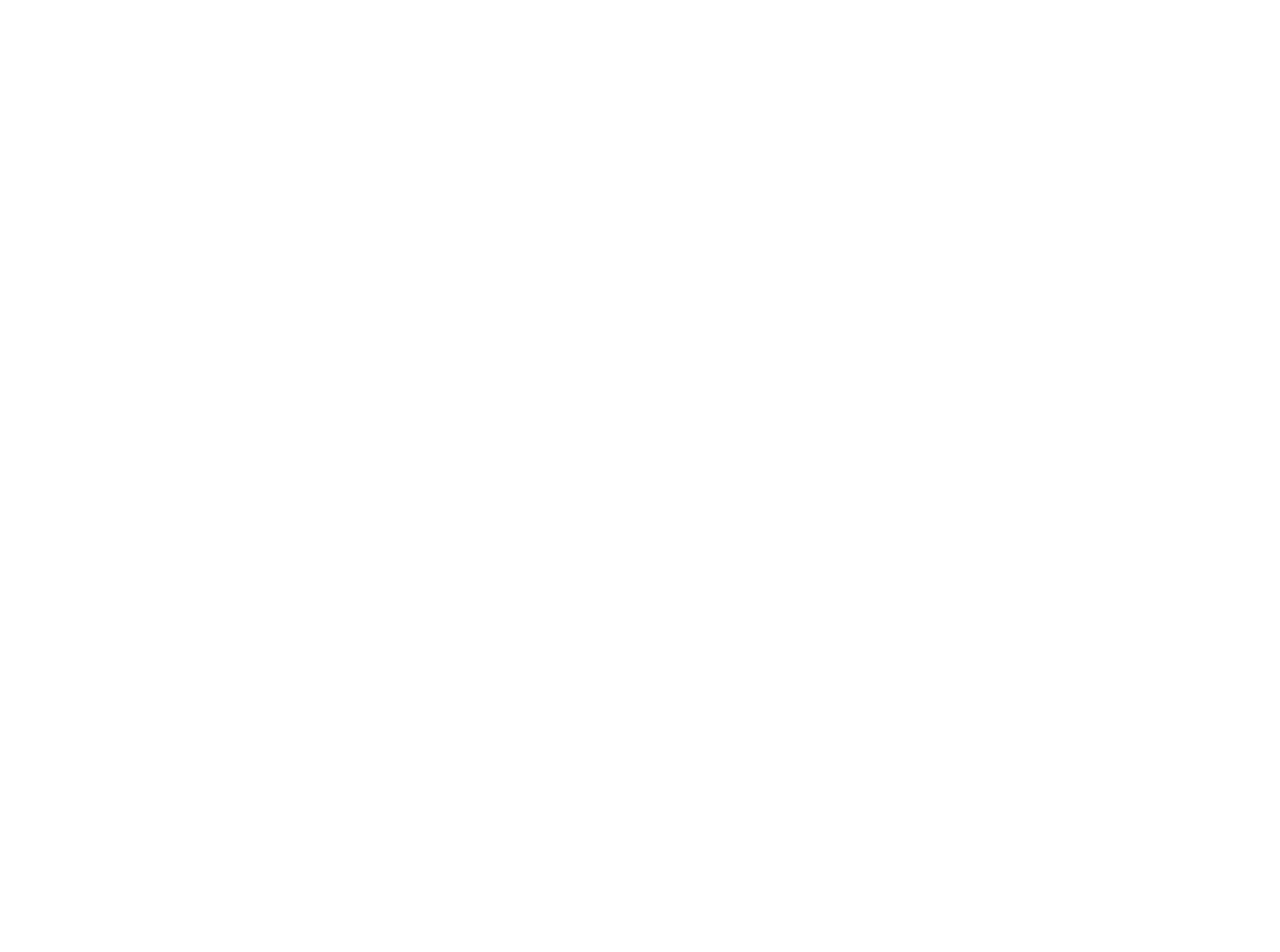
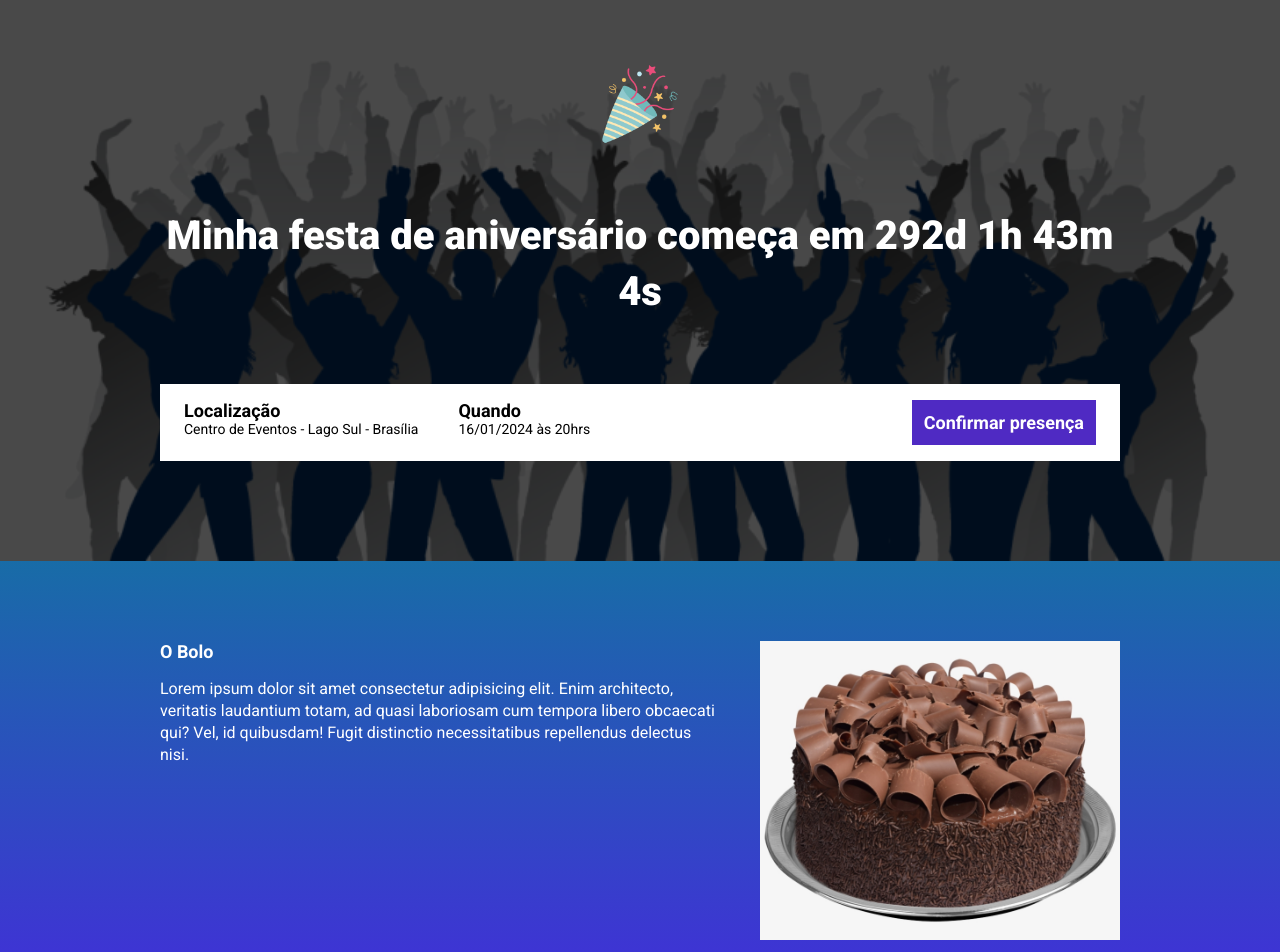
Before and after one commit to CaioHenrique16/M22_aniversario, a website built with Parcel: page src/index.html in a window 1280 px wide. Shown: the top 952 px of the page. Before the commit the page ends 800 px from the top, so only its background shows below. Built offline with nearby package versions, Linux system fonts and the light colour scheme.

Commit message:
finalizando o exercicio

```diff
--- a/package.json
+++ b/package.json
@@ -2,9 +2,9 @@
   "name": "m22_aniversario",
   "version": "1.0.0",
   "description": "",
-  "main": "index.js",
   "scripts": {
     "dev": "parcel src/index.html src/styles/main.scss src/scripts/main.js",
+    "build": "parcel build src/index.html",
     "test": "echo \"Error: no test specified\" && exit 1"
   },
   "keywords": [],
@@ -12,6 +12,7 @@
   "license": "ISC",
   "devDependencies": {
     "@parcel/transformer-sass": "^2.8.3",
-    "parcel": "^2.8.3"
+    "parcel": "^2.8.3",
+    "sharp": "^0.31.3"
   }
 }
--- a/src/index.html
+++ b/src/index.html
@@ -4,10 +4,76 @@
     <meta charset="UTF-8">
     <meta http-equiv="X-UA-Compatible" content="IE=edge">
     <meta name="viewport" content="width=device-width, initial-scale=1.0">
-    <title>Document</title>
+    <title>Meu Aniversário</title>
+
+    <link rel="preconnect" href="https://fonts.googleapis.com">
+    <link rel="preconnect" href="https://fonts.gstatic.com" crossorigin>
+    <link href="https://fonts.googleapis.com/css2?family=Roboto:wght@400;700;900&display=swap" rel="stylesheet">
+
     <link rel="stylesheet" href="styles/main.scss">
+    <link rel="stylesheet" href="https://unpkg.com/aos@next/dist/aos.css" />
 </head>
 <body>
+    <header class="hero">
+        <div class="container">
+            <img class="hero__logo" src="./images/logo.png" alt="EBAC">
+            <p class="hero__text">
+                Minha festa de aniversário começa em <span id="contador"></span>
+            </p>
+            <div class="infos-bar">
+                <ul class="infos-bar__infos">
+                    <li class="infos-bar__infos__item">
+                        <b>Localização</b>
+                        Centro de Eventos - Lago Sul - Brasília
+                    </li>
+                    <li class="infos-bar__infos__item">
+                        <b>Quando</b>
+                        16/01/2024 às 20hrs
+                    </li>
+                </ul>
+                <a href="#" class="button button--primary">Confirmar presença</a>
+            </div>
+        </div>
+    </header>
+
+    <section class="event event--frontend" >
+        <div class="container" data-aos="fade-right">
+            <div class="event__details">
+                <h2 class="event__details__title">O Bolo</h2>
+                <p class="event__details__description">Lorem ipsum dolor sit amet consectetur adipisicing elit. Enim architecto, veritatis laudantium totam, ad quasi laboriosam cum tempora libero obcaecati qui? Vel, id quibusdam! Fugit distinctio necessitatibus repellendus delectus nisi.</p>
+            </div>
+            <img class="event__image" src="./images/bolo.png" alt="Front-end">
+        </div>
+    </section>
+    <section class="event event--ui-ux event--image-left" >
+        <div class="container" data-aos="fade-left">
+            <div class="event__details">
+                <h2 class="event__details__title">Sobre a festa</h2>
+                <p class="event__details__description">Lorem ipsum dolor sit amet consectetur adipisicing elit. Enim architecto, veritatis laudantium totam, ad quasi laboriosam cum tempora libero obcaecati qui? Vel, id quibusdam! Fugit distinctio necessitatibus repellendus delectus nisi.</p>
+            </div>
+            <img class="event__image" src="./images/festa-2.png" alt="Front-end">
+        </div>
+    </section>
+    <section class="event event--data-science">
+        <div class="container" data-aos="fade-right">
+            <div class="event__details">
+                <h2 class="event__details__title">O tema</h2>
+                <p class="event__details__description">Lorem ipsum dolor sit amet consectetur adipisicing elit. Enim architecto, veritatis laudantium totam, ad quasi laboriosam cum tempora libero obcaecati qui? Vel, id quibusdam! Fugit distinctio necessitatibus repellendus delectus nisi.</p>
+            </div>
+            <img class="event__image" src="./images/flork-aniversario-pnh.png" alt="Front-end">
+        </div>
+    </section>
+    <section class="event event--backend event--image-left">
+        <div class="container" data-aos="fade-left">
+            <div class="event__details">
+                <h2 class="event__details__title">O aniversáriante</h2>
+                <p class="event__details__description">Lorem ipsum dolor sit amet consectetur adipisicing elit. Enim architecto, veritatis laudantium totam, ad quasi laboriosam cum tempora libero obcaecati qui? Vel, id quibusdam! Fugit distinctio necessitatibus repellendus delectus nisi.</p>
+            </div>
+            <img class="event__image" src="./images/Festa-Aniversário.png" alt="Front-end">
+        </div>
+    </section>
+
+    <script src="https://unpkg.com/aos@next/dist/aos.js"></script>
     <script src="scripts/main.js"></script>
 </body>
 </html>
--- a/src/scripts/main.js
+++ b/src/scripts/main.js
@@ -0,0 +1,29 @@
+AOS.init();
+
+const dataDoEvento = new Date("Jan 16, 2024 19:00:00");
+const timeStampDoEvento = dataDoEvento.getTime();
+
+const contaAsHoras = setInterval(function(){
+    const agora = new Date();
+    const timeStampAtual = agora.getTime();
+
+    const distanciaAteOEvento = timeStampDoEvento - timeStampAtual;
+
+    const diaEmMs = 1000 * 60 * 60 * 24;
+    const horaEmMs = 1000 * 60 * 60;
+    const minutoEmMs = 1000 * 60;
+
+    const diasAteOEvento = Math.floor(distanciaAteOEvento / diaEmMs);
+    const horasAteOEvento = Math.floor((distanciaAteOEvento % diaEmMs) / horaEmMs);
+    const minutosAteOEvento = Math.floor((distanciaAteOEvento % horaEmMs) / minutoEmMs);
+    const segundosAteOEvento = Math.floor((distanciaAteOEvento % minutoEmMs) / 1000);
+
+
+    document.getElementById('contador').innerHTML = `${diasAteOEvento}d ${horasAteOEvento}h ${minutosAteOEvento}m ${segundosAteOEvento}s`;
+
+    if(distanciaAteOEvento < 0 ){
+        clearInterval(contaAsHoras);
+        document.getElementById('contador').innerHTML = 'Evento expirado';
+
+    }
+}, 1000)
--- /dev/null
+++ b/src/styles/_event.scss
@@ -0,0 +1,63 @@
+@use 'variables';
+
+.event{
+    padding: 80px 0;
+
+    &--frontend{
+        background-image: linear-gradient(variables.$blue1, variables.$blue2);
+    }
+
+    &--ui-ux{
+        background-image: linear-gradient(variables.$blue2, variables.$pink);
+    }
+    &--data-science{
+        background-image: linear-gradient(variables.$pink, variables.$yellow);
+    }
+
+    &--backend{
+        background-image: linear-gradient(variables.$yellow, variables.$pink);
+    }
+
+    &--image-left{
+        .container{
+            flex-direction: row-reverse;
+        }
+    }
+
+    .container{
+        display: flex;
+        gap: 40px;
+    }
+
+    &__image{
+        max-width: 360px;
+    }
+
+    &__details{
+
+        &__title{
+            font-size: 18px;
+            font-weight: bold;
+            margin-bottom: 16px;
+        }
+
+        &__description{
+            line-height: 22px;
+        }
+    }
+
+    @media(max-width: 640px){
+        .container{
+            display: block;
+        }
+
+        &__image{
+            width: 100%;
+        }
+
+        &__details{
+            margin-right: 0;
+            margin-bottom: 16px;
+        }
+    }
+}
--- /dev/null
+++ b/src/styles/_hero.scss
@@ -0,0 +1,54 @@
+@use 'variables';
+
+.hero{
+    padding-top: 64px;
+    padding-bottom: 100px;
+    background-image: url(../images/fundo.png);
+    background-repeat: no-repeat;
+    background-size: cover;
+    position: relative;
+
+    .container{
+        position: relative;
+    }
+
+    &::before{
+        position: absolute;
+        top: 0;
+        left: 0;
+        width: 100%;
+        height: 100%;
+        background-color: variables.$secondaryTextColor;
+        content: '';
+        opacity: .7;
+    }
+
+    &__text{
+        margin-top: 64px;
+        margin-bottom: 64px;
+        font-size: 40px;
+        line-height: 56px;
+        font-weight: 800;
+        text-align: center;
+    }
+
+    &__logo{
+        margin: 0 auto;
+        height: 80px;
+        display: block;
+    }
+
+    @media(max-width: 640px){
+        padding: 40px 0;
+
+        &__logo{
+            height: 40px;
+        }
+
+        &__text{
+            font-size: 22px;
+            line-height: 24px;
+            margin: 24px 0;
+        }
+    }
+}
--- /dev/null
+++ b/src/styles/_variables.scss
@@ -0,0 +1,8 @@
+$textColor: #fff;
+$secondaryTextColor:#000;
+
+$blue1: #186ca7;
+$blue2: #442bdb;
+$pink: #89223b;
+$yellow: #9c791d;
+$purple: #4f2ac3;
--- /dev/null
+++ b/src/styles/components/_buttons.scss
@@ -0,0 +1,26 @@
+@use '../variables';
+
+.button{
+    padding: 12px;
+    font-size: 18px;
+    font-weight: bold;
+    text-decoration: none;
+    text-align: center;
+    white-space: nowrap;
+
+    &--primary{
+        color: #fff;
+        background-color: variables.$purple;
+    }
+
+    @media(max-width: 640px){
+        display: flex;
+        width: 100%;
+        align-items: center;
+    }
+
+    @media(max-width: 1024px){
+        display: flex;
+        align-items: center;
+    }
+}
--- /dev/null
+++ b/src/styles/components/_infos_bar.scss
@@ -0,0 +1,42 @@
+@use '../variables';
+
+.infos-bar{
+    padding: 16px 24px;
+    background-color: variables.$textColor;
+    display: flex;
+    justify-content: space-between;
+
+    &__infos{
+        display: flex;
+        gap: 40px;
+
+        &__item{
+            font-size: 14px;
+            color: variables.$secondaryTextColor;
+
+            b{
+                font-size: 18px;
+                display: block;
+                color: variables.$secondaryTextColor;
+            }
+        }
+    }
+
+    @media(max-width: 640px){
+        display: block;
+
+        &__infos{
+            display: block;
+
+            &__item{
+                margin-bottom: 24px;
+            }
+        }
+    }
+
+    @media(max-width: 1024px){
+        &__infos{
+            gap: 16px;
+        }
+    }
+}
--- a/src/styles/main.scss
+++ b/src/styles/main.scss
@@ -0,0 +1,28 @@
+@use 'hero';
+@use 'components/infos_bar';
+@use 'components/buttons';
+@use 'event';
+@use 'variables';
+
+*{
+    margin: 0;
+    padding: 0;
+    box-sizing: border-box;
+    font-family: Roboto, sans-serif;
+    color: variables.$textColor;
+    list-style: none;
+}
+
+.container{
+    max-width: 960px;
+    width: 100%;
+    margin: 0 auto;
+
+    @media(max-width: 640px){
+        max-width: 80%;
+    }
+
+    @media(max-width: 1024px){
+        max-width: 90%;
+    }
+}
```
Also changed, not shown: src/images/Festa-Aniversário.png (added), src/images/bolo-aniversario.png (added), src/images/bolo.png (added), src/images/flork-aniversario-pnh.png (added), src/images/fundo.png (added), src/images/logo.png (added), 2 other files.
